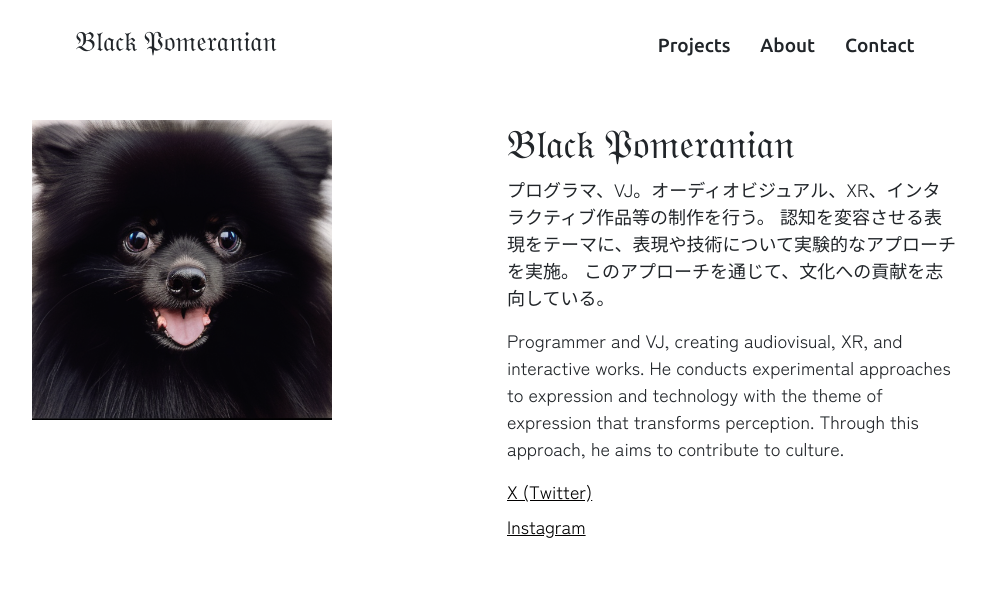
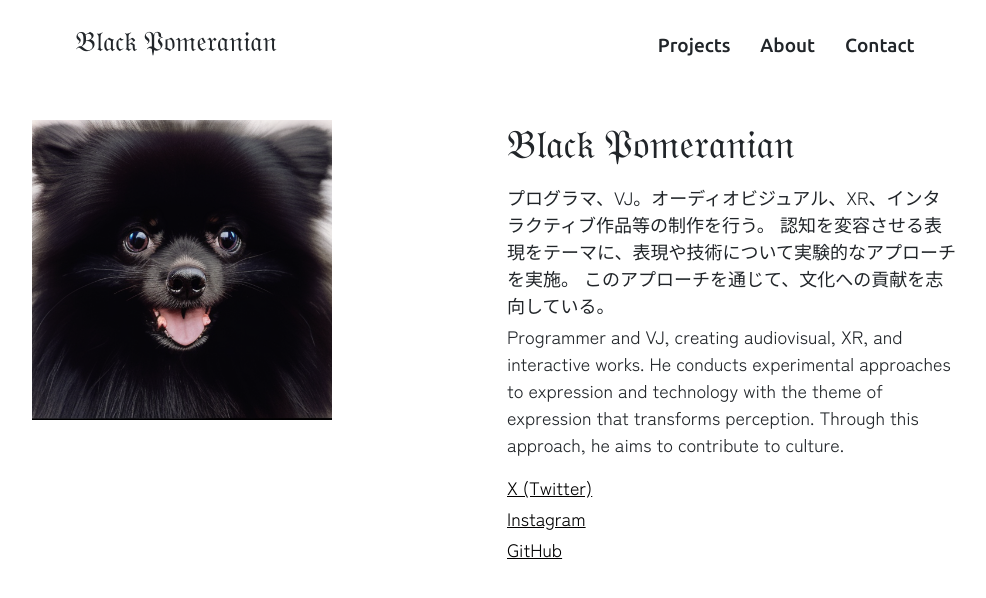
Before and after one commit to black-pomeranian/blapome-portfolio, a React (Create React App) app: page /about in a window 1280 px wide. Shown: the top 598 px of the page, without its empty margins (145-1131 px from the left). Built offline with nearby package versions, Linux system fonts and the light colour scheme.

Commit message:
GitHub追加

```diff
--- a/src/components/About.js
+++ b/src/components/About.js
@@ -13,8 +13,8 @@ const About = () => {
           />
         </div>
         <div className="col-md-5">
-          <h1 className="about-title text-start"><nobr>𝔅𝔩𝔞𝔠𝔨 𝔓𝔬𝔪𝔢𝔯𝔞𝔫𝔦𝔞𝔫</nobr></h1>
-          <p className="profile-jp text-start">
+          <h1 className="about-title text-start mb-3"><nobr>𝔅𝔩𝔞𝔠𝔨 𝔓𝔬𝔪𝔢𝔯𝔞𝔫𝔦𝔞𝔫</nobr></h1>
+          <p className="profile-jp text-start  mb-1">
             プログラマ、VJ。オーディオビジュアル、XR、インタラクティブ作品等の制作を行う。
             認知を変容させる表現をテーマに、表現や技術について実験的なアプローチを実施。
             このアプローチを通じて、文化への貢献を志向している。
@@ -26,8 +26,9 @@ const About = () => {
           </p>
           <div className="sns">
             <div className="text-start mb-2">
-              <a href="https://twitter.com/black_pomerania" className="d-block mb-2" >X (Twitter)</a>
-              <a href="https://www.instagram.com/_black_pomeranian/" className="d-block" >Instagram</a>
+              <a href="https://twitter.com/black_pomerania" className="d-block mb-1" >X (Twitter)</a>
+              <a href="https://www.instagram.com/_black_pomeranian/" className="d-block mb-1" >Instagram</a>
+              <a href="https://github.com/black-pomeranian" className="d-block" >GitHub</a>
             </div>
           </div>
         </div>
```
